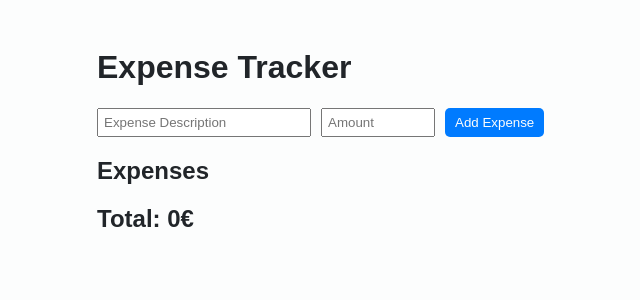
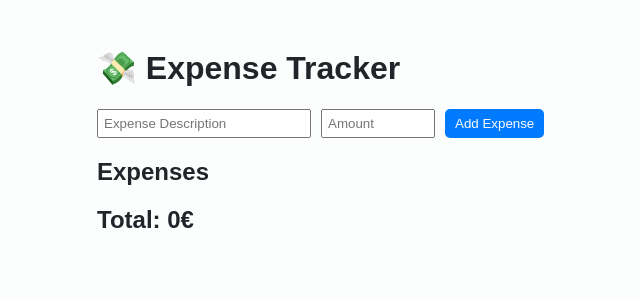
Before and after one commit to doraemonpup/vue-expense-tracker, a Vue app: page / in a window 1280 px wide. Shown: the top 300 px of the page, without its empty margins (243-883 px from the left). Built offline with nearby package versions, Linux system fonts and the light colour scheme.

Commit message:
add expense icon :)

```diff
--- a/src/App.vue
+++ b/src/App.vue
@@ -29,7 +29,7 @@ const total = computed(() => {
 
 <template>
   <div class="app-container">
-    <h1>Expense Tracker</h1>
+    <h1>💸 Expense Tracker</h1>
     <form @submit.prevent="addNewExpense">
       <input
         v-model="newExpense.description"
```
